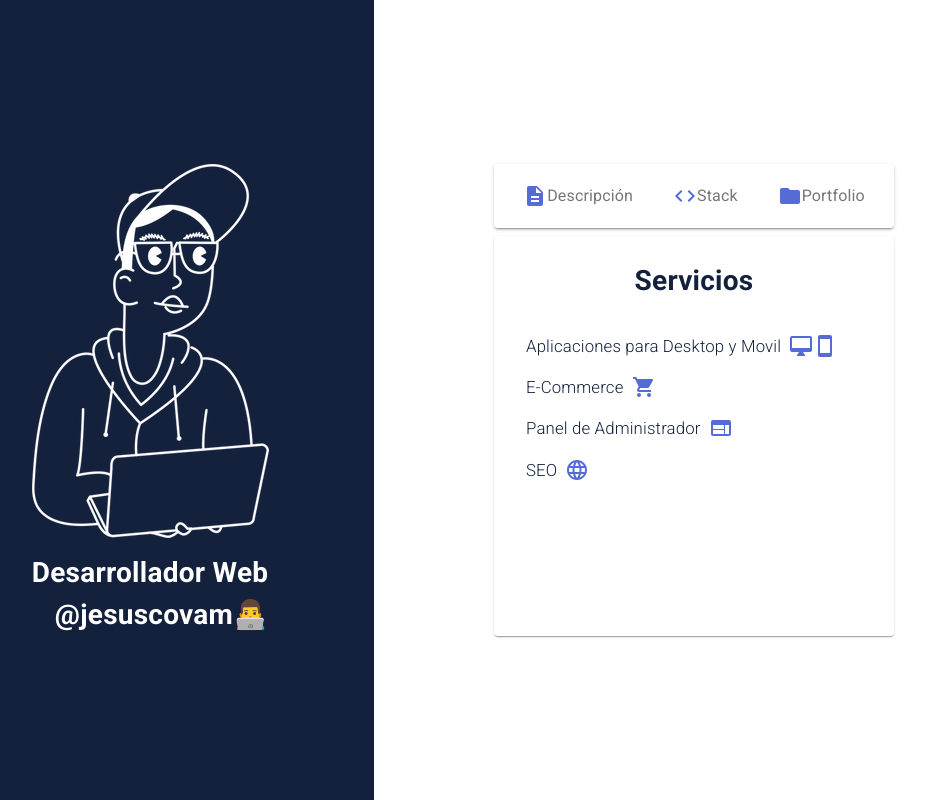
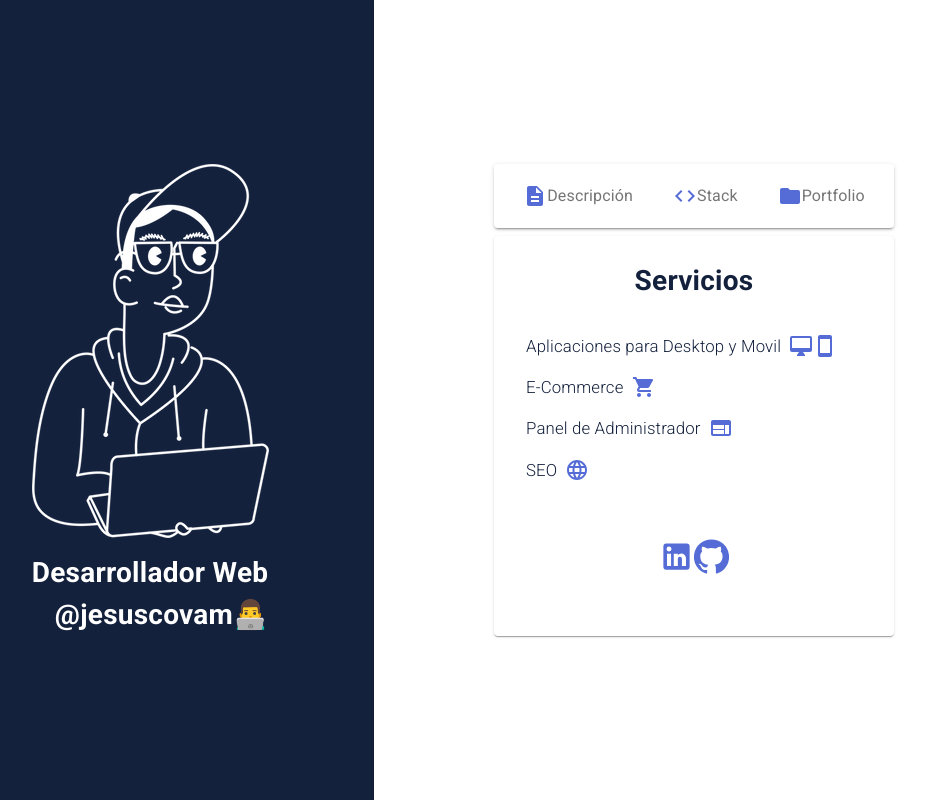
Before and after one commit to jesuscovam/portfolioNext, a Next.js app: page / in a window 1280 px wide. Shown: the whole page, without its empty margins (266-1192 px from the left). Built offline with nearby package versions, Linux system fonts and the light colour scheme.

Commit message:
added social media buttons

```diff
--- a/src/Content.tsx
+++ b/src/Content.tsx
@@ -6,6 +6,9 @@ import SmartphoneIcon from '@material-ui/icons/Smartphone'
 import ShoppingCartIcon from '@material-ui/icons/ShoppingCart'
 import WebIcon from '@material-ui/icons/Web'
 import LanguageIcon from '@material-ui/icons/Language'
+import LinkedInIcon from '@material-ui/icons/LinkedIn'
+import Link from '@material-ui/core/Link'
+import GitHubIcon from '@material-ui/icons/GitHub'
 
 const useStyles = makeStyles((theme) => ({
 	root: {
@@ -33,6 +36,18 @@ const useStyles = makeStyles((theme) => ({
 	},
 	iconPlatform: {
 		display: 'flex',
+	},
+	social: {
+		display: 'flex',
+		justifyContent: 'center',
+		padding: theme.spacing(2),
+		margin: theme.spacing(4, 1, 1, 1),
+	},
+	iconButton: {
+		width: theme.spacing(5),
+		display: 'flex',
+		alignItems: 'start',
+		alignContent: 'start',
 	},
 }))
 
@@ -70,15 +85,38 @@ interface ContentProps {
 	header: string
 }
 
+const SocialAccounts = () => {
+	const classes = useStyles()
+	return (
+		<nav className={classes.social}>
+			<Link
+				href="https://www.linkedin.com/in/jesus-cova-262882171/"
+				target="_blank"
+				rel="noopener"
+			>
+				<LinkedInIcon color="primary" fontSize="large" />
+			</Link>
+			<Link
+				href="https://github.com/jesuscovam/"
+				target="_blank"
+				rel="noopener"
+			>
+				<GitHubIcon color="primary" fontSize="large" />
+			</Link>
+		</nav>
+	)
+}
+
 const Content: React.FC<ContentProps> = ({ chars, header }) => {
 	const classes = useStyles()
 	return (
-		<div className={classes.root}>
+		<main className={classes.root}>
 			<Typography className={classes.textHeader}>{header}</Typography>
 			{chars.map((char) => (
 				<DescriptionChar key={char.id} text={char.text} icon={char.icon} />
 			))}
-		</div>
+			<SocialAccounts />
+		</main>
 	)
 }
 
```
Also changed, not shown: public/tulis.png (renamed from public/logoTulis.png).
